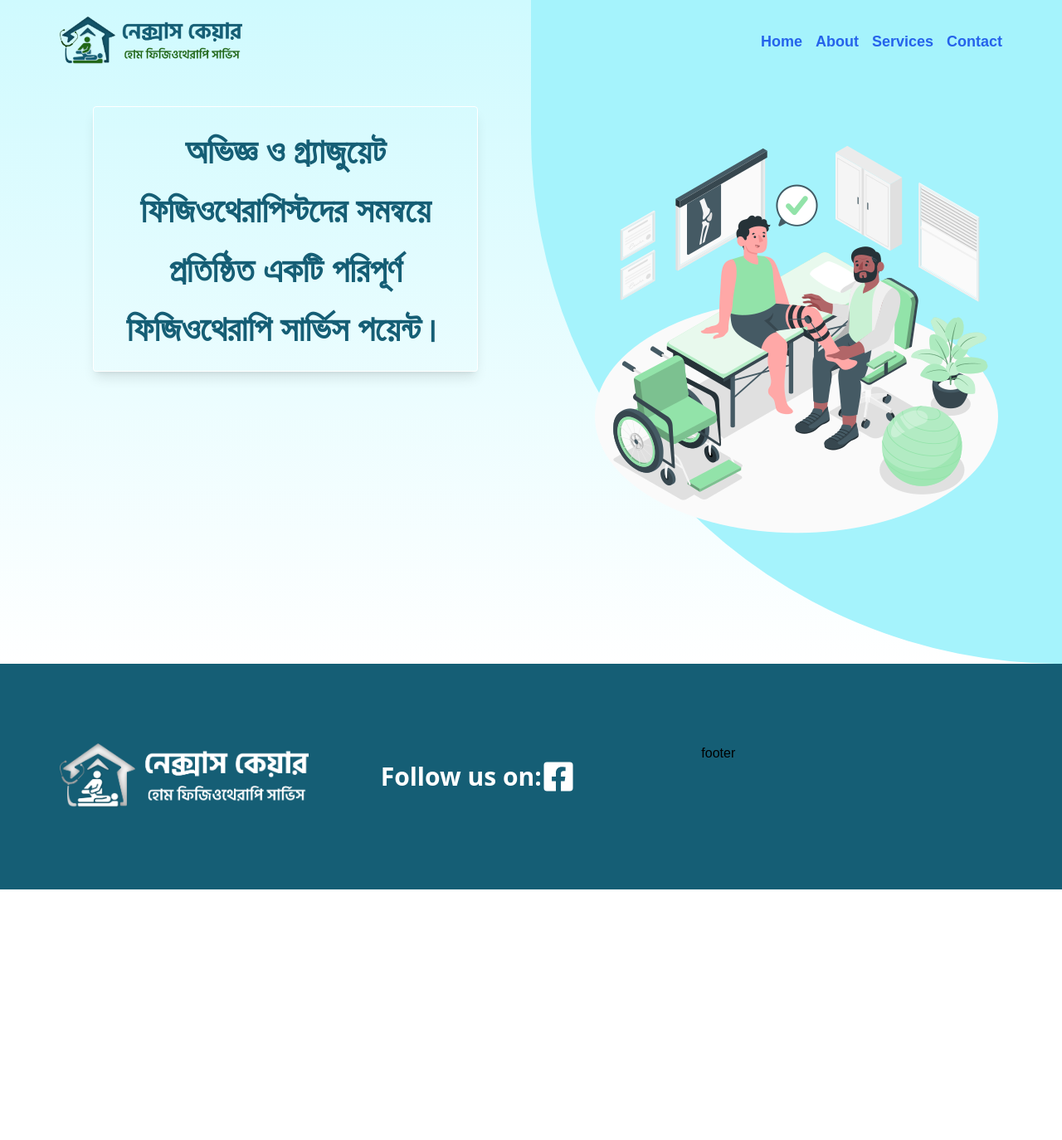
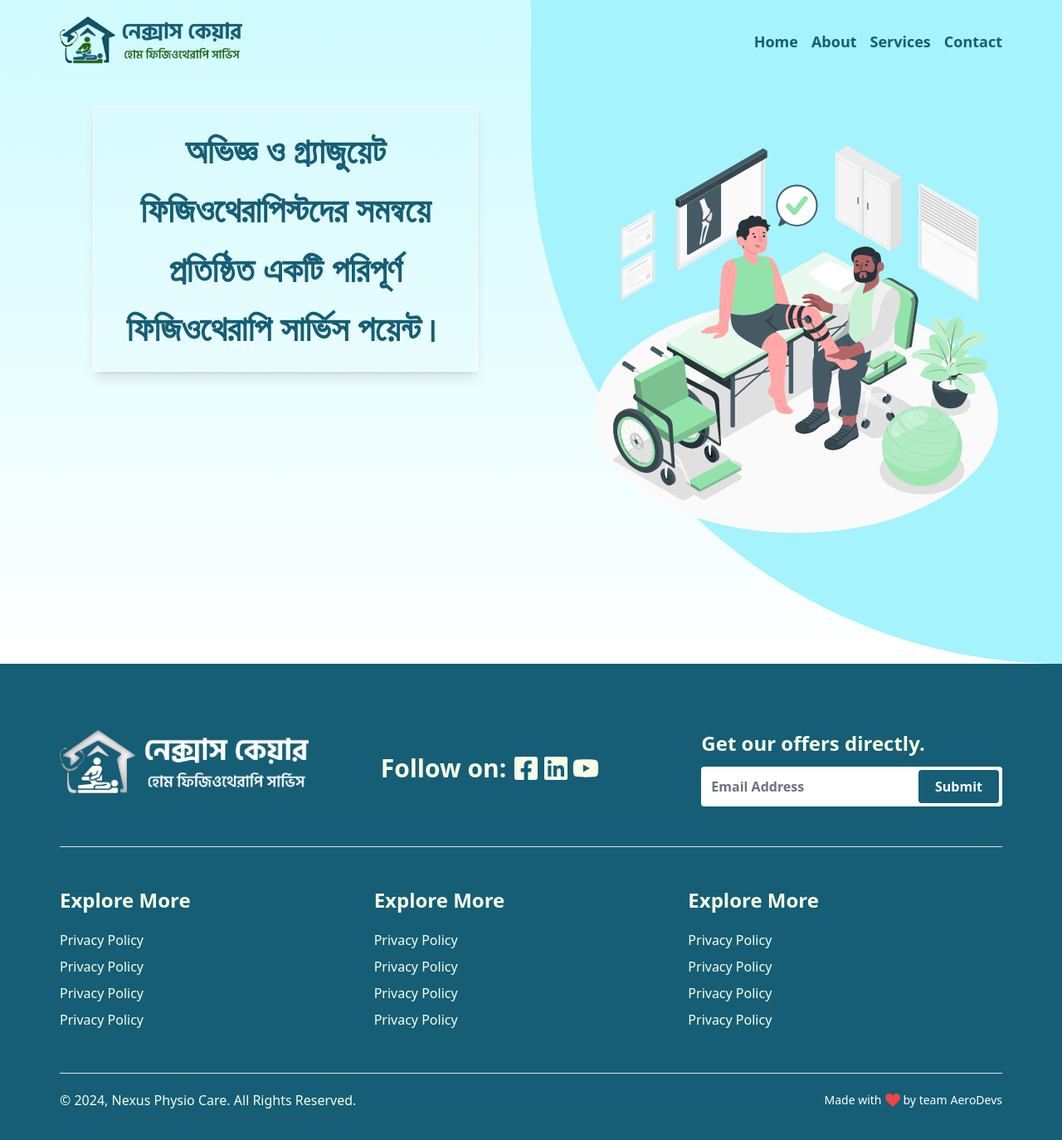
Before and after one commit to abdulhay103/nexus-physio-care, a Next.js app: page / in a window 1280 px wide. Shown: the top 1374 px of the page at 83% size. Before the commit the page ends 1072 px from the top, so only its background shows below. Built offline with nearby package versions, Linux system fonts and the light colour scheme.

Commit message:
Footer is working

```diff
--- a/app/globals.css
+++ b/app/globals.css
@@ -19,27 +19,49 @@ body {
 
 /* Custom scrollbar styles */
 ::-webkit-scrollbar {
-  width: 10px; /* Width of the scrollbar */
+  width: 10px;
+  /* Width of the scrollbar */
 }
 
 ::-webkit-scrollbar-track {
-  background: #ffffff; /* Background of the scrollbar track */
+  background: #ffffff;
+  /* Background of the scrollbar track */
 }
 
 ::-webkit-scrollbar-thumb {
-  background-color: #107030; /* Color of the scrollbar thumb */
-  border-radius: 6px; /* Rounded corners for the scrollbar thumb */
-  border: 3px solid #ffffff; /* Adds space around the thumb */
+  background-color: #107030;
+  /* Color of the scrollbar thumb */
+  border-radius: 6px;
+  /* Rounded corners for the scrollbar thumb */
+  border: 3px solid #ffffff;
+  /* Adds space around the thumb */
 }
 
 ::-webkit-scrollbar-thumb:hover {
-  background-color: #ff0000; /* Color on hover */
+  background-color: #ff0000;
+  /* Color on hover */
 }
 
-.section-padding{
-  @apply py-12 lg:py-20 xl:py-24 2xl:py-28;
+.section-padding {
+  @apply py-10 lg:py-16 xl:py-20 2xl:py-24;
 }
 
-.font-h2{
-  @apply text-xl lg:text-2xl xl:text-3xl 2xl:text-4xl font-siliguri font-bold
+.bottom-padding {
+  @apply pb-10 lg:pb-16 xl:pb-20 2xl:pb-24;
 }
+
+.font-h2 {
+  @apply text-xl lg:text-2xl xl:text-3xl 2xl:text-4xl font-bold
+}
+
+.font-h3 {
+  @apply text-lg lg:text-xl xl:text-2xl 2xl:text-3xl font-bold
+}
+
+.hover-300 {
+  @apply transition-all duration-300
+}
+
+.hover-500 {
+  @apply transition-all duration-500
+}
--- a/app/layout.jsx
+++ b/app/layout.jsx
@@ -2,6 +2,7 @@ import localFont from "next/font/local";
 import "./globals.css";
 import NavbarUi from "@/components/nav-menu/NavbarUi";
 import FooterUi from "@/components/footer/FooterUi";
+import { Toaster } from "react-hot-toast";
 
 const geistSans = localFont({
   src: "./fonts/GeistVF.woff",
@@ -30,6 +31,7 @@ export default function RootLayout({ children }) {
       <body
         className={`${geistSans.variable} ${geistMono.variable} ${hindSiliguri.variable} antialiased`}
       >
+            <Toaster position="bottom-left" />
         <NavbarUi />
         {children}
         <FooterUi/>
--- a/components/footer/FooterUi.jsx
+++ b/components/footer/FooterUi.jsx
@@ -1,11 +1,60 @@
+"use client"
 import Image from "next/image";
 import logo from "../../public/logos/footer-logo.png";
-import { FaFacebookSquare } from "react-icons/fa";
+import { FaFacebookSquare, FaHeart, FaLinkedin, FaYoutube } from "react-icons/fa";
+import Link from "next/link";
+import SpinnerButton from "../shared/SpinnerButton";
+import { ErrorToast, SuccessToast } from "@/utils/formHelper";
+import { useState } from "react";
 export default function FooterUi() {
+
+  const [submit, setSubmit] = useState(false);
+  const [isDisabled, setIsDisabled] = useState(false);
+  const [inputValues, setInputValues] = useState({
+    email: "",
+  });
+  const onChangeHandler = (name, value) => {
+    setInputValues({ ...inputValues, [name]: value });
+  };
+  const onSubmitHandler = async () => {
+    try {
+      if (IsEmail(inputValues.email)) {
+        ErrorToast("Valied Email Required");
+      } else {
+        setSubmit(true);
+        setIsDisabled(true);
+        const config = {
+          method: "POST",
+          headers: {
+            Accept: "application/json",
+            "Content-Type": "application/json",
+          },
+          body: JSON.stringify(inputValues),
+        };
+        const req = await fetch("/api/subscribers", config);
+        const res = await req.json();
+        if (!req.ok) {
+          ErrorToast(res.status);
+        } else if (res.status === "This email already exist.") {
+          ErrorToast(res.status);
+        } else {
+          SuccessToast(res.status);
+          setInputValues({
+            email: "",
+          });
+        }
+      }
+    } catch (e) {
+      ErrorToast("Internl Error!");
+    } finally {
+      setSubmit(false);
+      setIsDisabled(false);
+    }
+  };
   return (
-    <div className=" bg-cyan-800 section-padding">
+    <div className=" bg-cyan-800 section-padding font-safodi text-lime-50">
       <div className="container">
-        <div className=" flex gap-6 flex-col lg:flex-row">
+        <div className=" flex gap-6 flex-col lg:flex-row pb-8 lg:pb-12 2xl:pb-16 ">
           <div className="w-full">
             <div className=" relative w-60 lg:w-[300px] 2xl:w-96 2xl:h-[105px] lg:h-20 h-16">
               <Image
@@ -16,17 +65,81 @@ export default function FooterUi() {
               />
             </div>
           </div>
-          <div className="w-full flex items-center text-white">
-            <h2 className="font-h2">Follow us on:</h2>
-            <div>
-              <div>
-                <FaFacebookSquare className=" lg:w-10 lg:h-10 hover:text-sky-700" />
-              </div>
+          <div className="w-full flex items-center gap-2">
+            <h2 className="font-h2">Follow on:</h2>
+            <div className=" flex gap-1 items-center justify-center">
+              <Link href="https://www.facebook.com/nexusphysiocare" target="_blank" className=" hover:text-blue-600 hover-300 rounded">
+                <FaFacebookSquare className=" lg:w-8 lg:h-8 w-6 h-6 2xl:w-10 2xl:h-10" />
+              </Link>
+              <Link href="/" target="_blank" className=" hover:text-blue-500 hover-300 rounded">
+                <FaLinkedin className=" lg:w-8 lg:h-8 w-6 h-6 2xl:w-10 2xl:h-10" />
+              </Link>
+              <Link href="/" target="_blank" className=" hover:text-red-500 hover-300 rounded">
+                <FaYoutube className=" lg:w-8 lg:h-8 w-6 h-6 2xl:w-10 2xl:h-10" />
+              </Link>
             </div>
           </div>
-          <div className="w-full">footer</div>
+          <div className="w-full">
+            <h3 className=" font-h3">Get our offers directly.</h3>
+            {/* <p>Join our online community for free. No spam ever.</p> */}
+            <div className="mt-3 flex gap-3 rounded bg-white p-1">
+              <input
+                type="email"
+                placeholder="Email Address"
+                value={inputValues.email}
+                onChange={(e) => onChangeHandler("email", e.target.value)}
+                className="w-full border-none px-2 text-cyan-800 placeholder:text-gray-500 font-semibold focus:outline-none"
+              />
+              <SpinnerButton
+                btnAction={isDisabled}
+                sumbitAction={submit}
+                clickAction={onSubmitHandler}
+              />
+            </div>
+          </div>
         </div>
-      </div>
+<div className=" flex flex-col lg:flex-row py-8 lg:py-10 xl:py-12 2xl:py-16 border-y">
+  <div className=" w-full">
+    <h3 className=" font-h3 pb-3 lg:pb-4 2xl:pb-5">Explore More</h3>
+    <Link href="/" className=" block py-1 hover:text-cyan-600 hover-300">Privacy Policy</Link>
+    <Link href="/" className=" block py-1 hover:text-cyan-600 hover-300">Privacy Policy</Link>
+    <Link href="/" className=" block py-1 hover:text-cyan-600 hover-300">Privacy Policy</Link>
+    <Link href="/" className=" block py-1 hover:text-cyan-600 hover-300">Privacy Policy</Link>
+  </div>
+  <div className=" w-full">
+    <h3 className=" font-h3 pb-3 lg:pb-4 2xl:pb-5">Explore More</h3>
+    <Link href="/" className=" block py-1 hover:text-cyan-600 hover-300">Privacy Policy</Link>
+    <Link href="/" className=" block py-1 hover:text-cyan-600 hover-300">Privacy Policy</Link>
+    <Link href="/" className=" block py-1 hover:text-cyan-600 hover-300">Privacy Policy</Link>
+    <Link href="/" className=" block py-1 hover:text-cyan-600 hover-300">Privacy Policy</Link>
+  </div>
+  <div className=" w-full">
+    <h3 className=" font-h3 pb-3 lg:pb-4 2xl:pb-5">Explore More</h3>
+    <Link href="/" className=" block py-1 hover:text-cyan-600 hover-300">Privacy Policy</Link>
+    <Link href="/" className=" block py-1 hover:text-cyan-600 hover-300">Privacy Policy</Link>
+    <Link href="/" className=" block py-1 hover:text-cyan-600 hover-300">Privacy Policy</Link>
+    <Link href="/" className=" block py-1 hover:text-cyan-600 hover-300">Privacy Policy</Link>
+  </div>
+</div>
+<div className=" lg:flex justify-between  pt-4 lg:pt-5">
+<div className="flex gap-5">
+            <p className="font-Lora text-sm font-normal text-whiteSmoke md:text-base">
+              {` © ${new Date().getFullYear()}, Nexus Physio Care. All Rights Reserved.`}
+            </p>
+          </div>
+          <div className="flex items-center py-5 text-sm text-white lg:py-0">
+            Made with
+            <span className="px-1 text-red-500">
+              <FaHeart size={18} weight="fill" />
+            </span>
+            by team
+            <Link href="https://aerodevs.com/" target="_blank" className="pl-1">
+              AeroDevs
+            </Link>
+          </div>
+</div>
+
+    </div>
     </div>
   );
 }
--- a/components/nav-menu/NavbarUi.jsx
+++ b/components/nav-menu/NavbarUi.jsx
@@ -28,13 +28,13 @@ export default function Navbar() {
 
   return (
     <nav
-      className={` z-50 py-3 lg:py-5 ${
+      className={` z-50 py-3 lg:py-5 font-safodi ${
         isSticky
-          ? "bg-white shadow-lg fixed w-full transition-all duration-500 ease-in-out"
+          ? "bg-white shadow-lg fixed w-full hover-500 ease-in-out"
           : "bg-white lg:bg-transparent fixed w-full"
       } transform ${
         isSticky ? " translate-y-0" : ""
-      } transition-all duration-500 ease-in-out`}
+      } hover-500 ease-in-out`}
     >
       <div className=" container">
         <div className="flex justify-between">
@@ -52,25 +52,25 @@ export default function Navbar() {
           <div className="hidden md:flex space-x-4 items-center">
             <Link
               href="/"
-              className=" text-blue-600 hover:text-cyan-500 text-lg font-semibold transition-all duration-300"
+              className=" text-cyan-800 hover:text-cyan-500 text-lg font-semibold hover-300"
             >
               Home
             </Link>
             <Link
               href="/about"
-              className=" text-blue-600 hover:text-cyan-500 text-lg font-semibold transition-all duration-300"
+              className=" text-cyan-800 hover:text-cyan-500 text-lg font-semibold hover-300"
             >
               About
             </Link>
             <Link
               href="/services"
-              className=" text-blue-600 hover:text-cyan-500 text-lg font-semibold transition-all duration-300"
+              className=" text-cyan-800 hover:text-cyan-500 text-lg font-semibold hover-300"
             >
               Services
             </Link>
             <Link
               href="/contact"
-              className=" text-blue-600 hover:text-cyan-500 text-lg font-semibold transition-all duration-300"
+              className=" text-cyan-800 hover:text-cyan-500 text-lg font-semibold hover-300"
             >
               Contact
             </Link>
@@ -105,25 +105,25 @@ export default function Navbar() {
           <div className="px-2 pt-2 pb-3 space-y-1 sm:px-3">
             <Link
               href="/"
-              className="block hover:text-cyan-800 px-3 py-2 rounded-md text-base hover:bg-blue-200 transition-all duration-300 font-Rubik font-medium text-blue-500"
+              className="block hover:text-cyan-800 px-3 py-2 rounded-md text-base hover:bg-blue-200 hover-300 font-Rubik font-medium text-blue-500"
             >
               Home
             </Link>
             <Link
               href="/about"
-              className="block hover:text-cyan-800 px-3 py-2 rounded-md text-base hover:bg-blue-200 transition-all duration-300 font-Rubik font-medium text-blue-500"
+              className="block hover:text-cyan-800 px-3 py-2 rounded-md text-base hover:bg-blue-200 hover-300 font-Rubik font-medium text-blue-500"
             >
               About
             </Link>
             <Link
               href="/services"
-              className="block hover:text-cyan-800 px-3 py-2 rounded-md text-base hover:bg-blue-200 transition-all duration-300 font-Rubik font-medium text-blue-500"
+              className="block hover:text-cyan-800 px-3 py-2 rounded-md text-base hover:bg-blue-200 hover-300 font-Rubik font-medium text-blue-500"
             >
               Services
             </Link>
             <Link
               href="/contact"
-              className="block hover:text-cyan-800 px-3 py-2 rounded-md text-base hover:bg-blue-200 transition-all duration-300 font-Rubik font-medium text-blue-500"
+              className="block hover:text-cyan-800 px-3 py-2 rounded-md text-base hover:bg-blue-200 hover-300 font-Rubik font-medium text-blue-500"
             >
               Contact
             </Link>
--- /dev/null
+++ b/components/shared/SpinnerButton.jsx
@@ -0,0 +1,43 @@
+export default function SpinnerButton({
+    sumbitAction,
+    clickAction,
+    btnAction,
+    btnText = "Submit",
+  }) {
+    return (
+      <button
+        onClick={clickAction}
+        disabled={btnAction}
+        type="submit"
+        className="hover-300 relative inline-flex items-center justify-center rounded bg-cyan-800 px-5 py-2 text-sm text-white font-semibold hover:bg-cyan-900 focus:outline-none lg:text-base"
+      >
+        {sumbitAction === true && (
+          <svg
+            className="absolute left-0 ml-2 h-4 w-4 animate-spin text-white"
+            xmlns="http://www.w3.org/2000/svg"
+            fill="none"
+            viewBox="0 0 24 24"
+          >
+            <circle
+              className="opacity-25"
+              cx="12"
+              cy="12"
+              r="10"
+              stroke="currentColor"
+              strokeWidth="4"
+            ></circle>
+            <path
+              className="opacity-75"
+              fill="currentColor"
+              d="M4 12a8 8 0 018-8V0C5.373 0 0 5.373 0 12h4zm2 5.291A7.962 7.962 0 014 12H0c0 3.042 1.135 5.824 3 7.938l3-2.647z"
+            ></path>
+          </svg>
+        )}
+        <span
+          className={`${sumbitAction === true ? "ml-4 opacity-50" : "opacity-100"} text-white`}
+        >
+          {sumbitAction === true ? "Loading..." : btnText}
+        </span>
+      </button>
+    );
+  }
--- a/package.json
+++ b/package.json
@@ -12,12 +12,15 @@
     "next": "14.2.6",
     "react": "^18",
     "react-dom": "^18",
+    "react-hot-toast": "^2.4.1",
     "react-icons": "^5.3.0"
   },
   "devDependencies": {
     "eslint": "^8",
     "eslint-config-next": "14.2.6",
     "postcss": "^8",
+    "prettier": "^3.3.3",
+    "prettier-plugin-tailwindcss": "^0.6.6",
     "tailwindcss": "^3.4.1"
   }
 }
--- a/tailwind.config.js
+++ b/tailwind.config.js
@@ -28,6 +28,7 @@ module.exports = {
       Dancing: ["Dancing Script", "cursive"],
       Rubik: ["Rubik", "sans-serif"],
       siliguri: ["Hind Siliguri", "system-ui"],
+      safodi:["Sofadi One", "system-ui"]
     },
     screens: {
       esm: "480px",
--- /dev/null
+++ b/utils/formHelper.js
@@ -0,0 +1,31 @@
+import toast from "react-hot-toast";
+
+let EmailRegx = /\S+@\S+\.\S+/;
+// let MobileRegx = /^(?:\+88)?01[3-9]\d{8}$/;
+// let MobileRegx = /(^(\+88|0088)?(01){1}[3456789]{1}(\d){8})$/;
+// let MobileRegx = /(^(\+8801|8801|01|008801))[1|3-9]{1}(\d){8}$/;
+// let MobileRegx = /(^([+]{1}[8]{2}|0088)?(01){1}[3-9]{1}\d{8})$/;
+// let MobileRegx = "^(?:(?:+|00)88|01)?d{11}$";
+// let MobileRegx = "^(?:\\+88|88)?(01[3-9]\\d{8})$";
+let MobileRegx = " ^(((+|00)?880)|0)(d){10}$";
+
+class FormHelper {
+  IsEmpty(value) {
+    return value.length === 0;
+  }
+  IsMobile(value) {
+    return MobileRegx.test(value);
+  }
+  IsEmail(value) {
+    return !EmailRegx.test(value);
+  }
+  ErrorToast(msg) {
+    toast.error(msg);
+  }
+  SuccessToast(msg) {
+    toast.success(msg);
+  }
+}
+
+export const { IsEmpty, IsMobile, IsEmail, ErrorToast, SuccessToast } =
+  new FormHelper();
```
Also changed, not shown: 2 other files (tests, documents, lock files or other folders).
